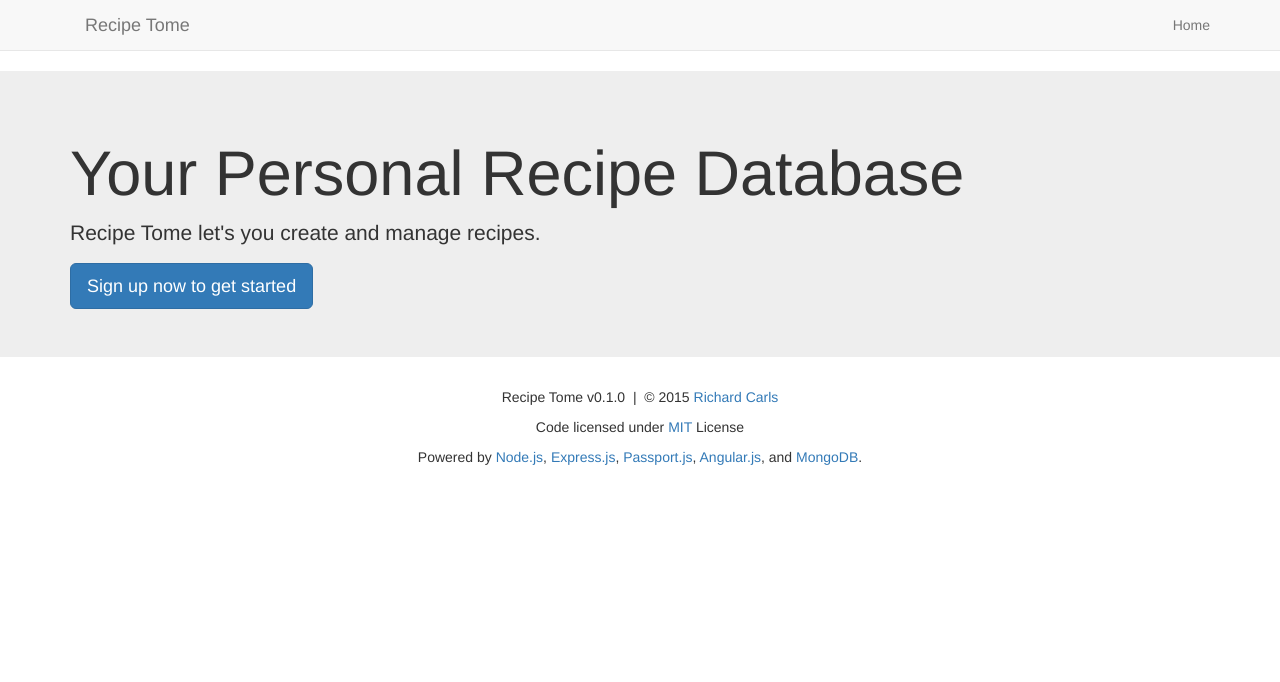
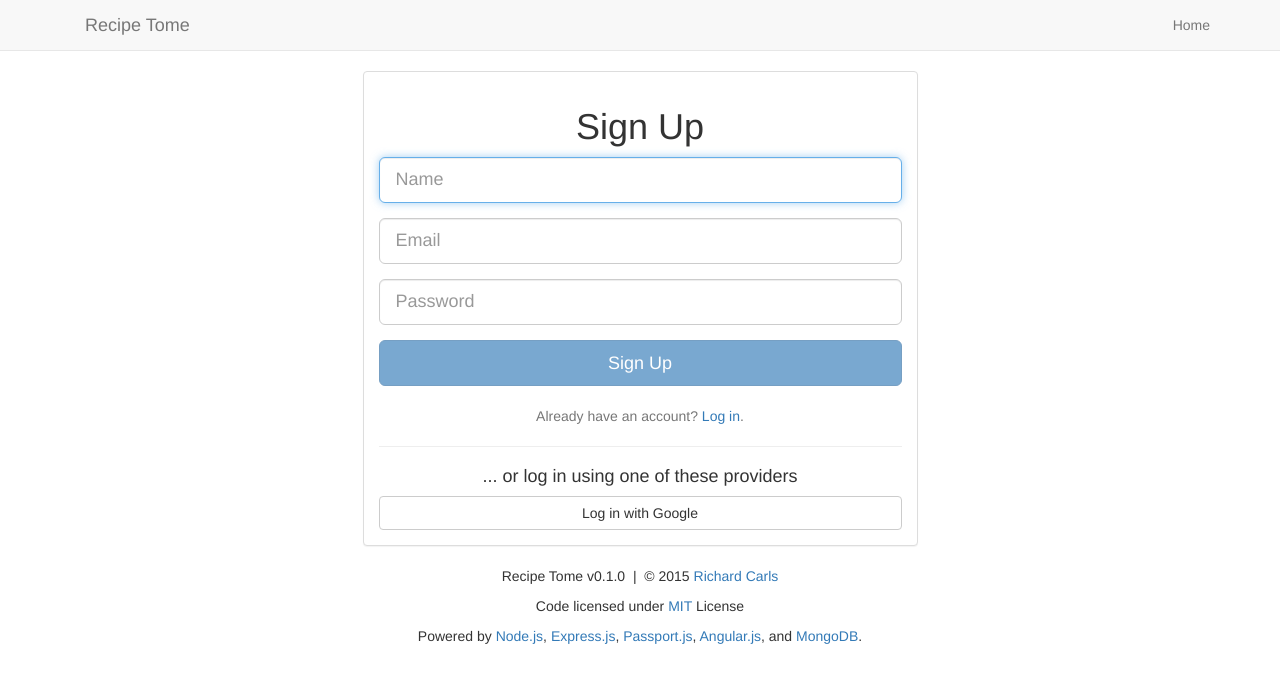
Before and after one commit to RichardCarls/recipetome-web, a website: page public_html/index.html at #/signup in a window 1280 px wide. Drawn offline with Linux system fonts and the light colour scheme.

Commit message:
Add signup view module

```diff
--- a/public_html/app/recipetome.module.js
+++ b/public_html/app/recipetome.module.js
@@ -8,6 +8,7 @@
     .module('recipetome', [
       'ui.bootstrap',
       'recipetome.welcome',
+      'recipetome.signup',
     ]);
 
 })(angular);
--- /dev/null
+++ b/public_html/app/signup/signup.view.html
@@ -0,0 +1,50 @@
+<div class="container">
+  <main class="row">
+    <div class="col-md-6 col-md-offset-3">
+      <div class="panel panel-default">
+        <div class="panel-body">
+          <h1 class="text-center">Sign Up</h1>
+          <form name="signupForm" method="post" ng-submit="signup.registerLocal()">
+            <div class="form-group has-feedback">
+              <input class="form-control input-lg"
+                     type="text"
+                     name="displayName"
+                     ng-model="displayName"
+                     placeholder="Name"
+                     required autofocus />
+              <span class="form-control-feedback"></span>
+            </div>
+            <div class="form-group has-feedback">
+              <input class="form-control input-lg"
+                     type="email"
+                     name="email"
+                     ng-model="email"
+                     placeholder="Email"
+                     required />
+              <span class="form-control-feedback"></span>
+            </div>
+            <div class="form-group has-feedback">
+              <input class="form-control input-lg"
+                     type="password"
+                     name="password"
+                     ng-model="password"
+                     placeholder="Password"
+                     required />
+              <span class="form-control-feedback"></span>
+            </div>
+            <button class="btn btn-lg btn-block btn-primary"
+                    type="submit"
+                    ng-disabled="signupForm.$invalid">Sign Up</button>
+            <br />
+            <p class="text-center text-muted">Already have an account? <a href="#">Log in</a>.</p>
+          </form>
+
+          <hr />
+          <h4 class="text-center">... or log in using one of these providers</h4>
+          <button class="btn btn-block btn-default"
+                  ng-click="signup.authenticate('google')">Log in with Google</button>
+        </div>
+      </div>
+    </div>
+  </main>
+</div>
--- a/public_html/app/welcome/welcome.view.html
+++ b/public_html/app/welcome/welcome.view.html
@@ -2,6 +2,6 @@
   <div class="container">
     <h1>{{welcome.greeting.headline}}</h1>
     <p class="lead">{{welcome.greeting.lead}}</p>
-    <a class="btn btn-primary btn-lg" href="#">Sign up now to get started</a>
+    <a class="btn btn-primary btn-lg" ui-sref="signup">Sign up now to get started</a>
   </div>
 </div>
```
Also changed, not shown: public_html/app/signup/signup.controller.js (added, +28 -0 lines), public_html/app/signup/signup.module.js (added, +17 -0 lines), public_html/app/signup/signup.routes.js (added, +24 -0 lines), public_html/recipetome.js (+74 -1 lines).
